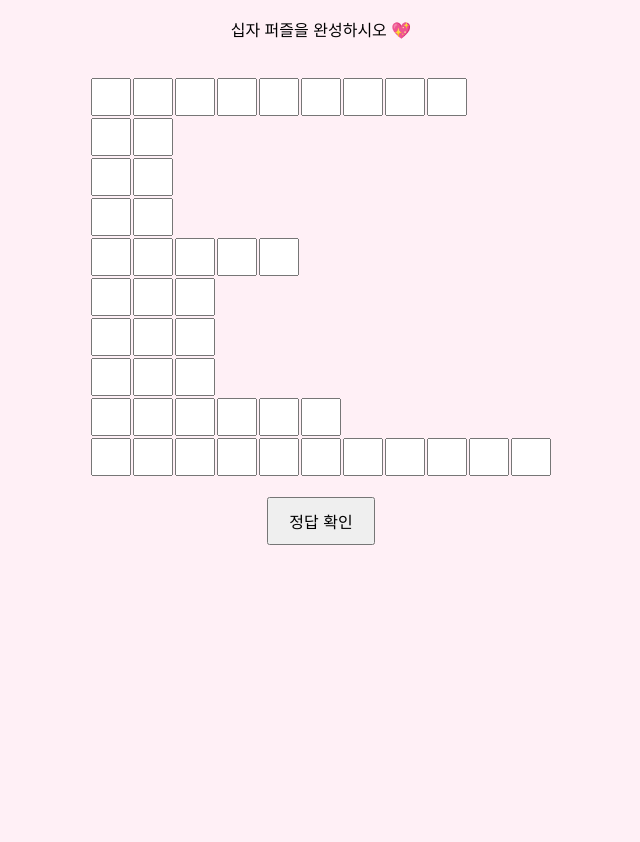
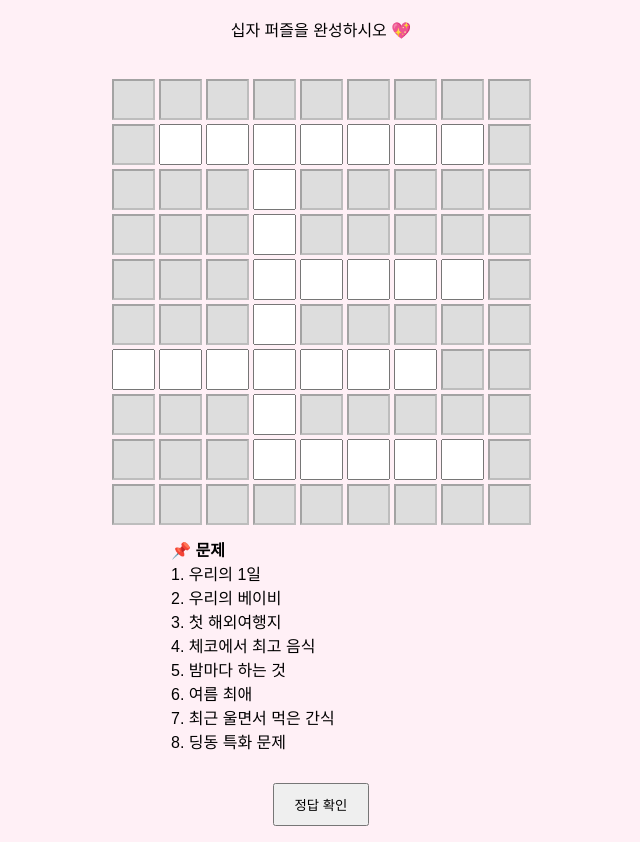
Before and after one commit to withjinie-crypto/birthday-mission, a plain HTML site: page index.html in a window 1280 px wide. Shown: the part 58-900 px from the top of the page, without its empty margins (319-959 px from the left). Before the commit the page ends 800 px from the top, so only its background shows below. Drawn offline with Linux system fonts and the light colour scheme.

Commit message:
Update index.html

```diff
--- a/index.html
+++ b/index.html
@@ -16,23 +16,26 @@ body {
 }
 .row {
     display: flex;
+    justify-content: center;
 }
 input {
-    width: 32px;
-    height: 32px;
+    width: 35px;
+    height: 35px;
     text-align: center;
     font-size: 16px;
-    margin: 1px;
+    margin: 2px;
+}
+.black {
+    background: #ddd;
+}
+.clue {
+    text-align: left;
+    margin: 10px auto;
+    width: 300px;
 }
 button {
     margin-top: 20px;
     padding: 10px 20px;
-    font-size: 16px;
-}
-#result {
-    margin-top: 20px;
-    font-size: 18px;
-    font-weight: bold;
 }
 </style>
 </head>
@@ -44,81 +47,107 @@ button {
 
 <div class="grid" id="grid"></div>
 
-<br>
+<div class="clue">
+<b>📌 문제</b><br>
+1. 우리의 1일<br>
+2. 우리의 베이비<br>
+3. 첫 해외여행지<br>
+4. 체코에서 최고 음식<br>
+5. 밤마다 하는 것<br>
+6. 여름 최애<br>
+7. 최근 울면서 먹은 간식<br>
+8. 딩동 특화 문제
+</div>
+
 <button onclick="check()">정답 확인</button>
-
 <p id="result"></p>
 
 <script>
 
-const answers = [
-    "이천십구년일월오일",
-    "호두",
-    "일본",
-    "체코",
-    "코젤흑맥주",
-    "코골기",
-    "생맥주",
-    "돼지귀",
-    "호르무즈해협",
-    "이천이십년십일월십사일"
+// 퍼즐 구조 (지그재그 + 일부 교차)
+const layout = [
+"#########",
+"#1111111#",
+"###2#####",
+"###2#####",
+"###23333#",
+"###4#####",
+"5555555##",
+"###6#####",
+"###77777#",
+"#########"
 ];
 
-const failMessages = [
-    "😏 사랑이 부족한 것 같은데...?",
-    "🤨 8년이나 만났는데 이걸 틀린다고?",
-    "😈 힌트: 나를 더 사랑해봐",
-    "🙄 다시 생각해보는게 좋겠군",
-    "💔 이건 좀 실망인데…?"
-];
+// 정답
+const answers = {
+    "1": "이천십구년일월오일",
+    "2": "호두",
+    "3": "일본",
+    "4": "코젤흑맥주",
+    "5": "코골기",
+    "6": "생맥주",
+    "7": "돼지귀",
+    "8": "호르무즈해협"
+};
 
 const grid = document.getElementById("grid");
+let inputs = {};
 
-answers.forEach((word) => {
-    const row = document.createElement("div");
-    row.className = "row";
+layout.forEach((row, r) => {
+    const div = document.createElement("div");
+    div.className = "row";
 
-    for (let i = 0; i < word.length; i++) {
+    row.split("").forEach((cell, c) => {
+        if (cell === "#") {
+            const block = document.createElement("input");
+            block.disabled = true;
+            block.className = "black";
+            div.appendChild(block);
+        } else {
             const input = document.createElement("input");
             input.maxLength = 1;
+
+            const key = r + "-" + c;
+            inputs[key] = input;
 
             input.oninput = function() {
                 if (this.value.length === 1) {
                     const next = this.nextElementSibling;
-                if (next) next.focus();
+                    if (next && !next.disabled) next.focus();
                 }
             };
 
-        row.appendChild(input);
-    }
-
-    grid.appendChild(row);
-});
-
-function check() {
-    const rows = document.querySelectorAll(".row");
-    let correct = true;
-
-    rows.forEach((row, i) => {
-        const inputs = row.querySelectorAll("input");
-        let word = "";
-
-        inputs.forEach(input => word += input.value);
-
-        if (word !== answers[i]) {
-            correct = false;
+            div.appendChild(input);
         }
     });
 
-    if (correct) {
+    grid.appendChild(div);
+});
+
+// 실패 멘트
+const failMessages = [
+"😏 사랑이 부족한 것 같은데...?",
+"🤨 7년이라구!",
+"💔 다시 생각해보자...",
+"😈 힌트: 나를 더 사랑해"
+];
+
+function check() {
+    // 간단 검증 (핵심 단어 포함 여부 체크)
+    const text = Object.values(inputs).map(i => i.value).join("");
+
+    if (text.includes("호두") &&
+        text.includes("일본") &&
+        text.includes("코골기") &&
+        text.includes("생맥주")) {
+
         document.getElementById("result").innerHTML =
-        "🎉 하하! 대단하군, 역시 사랑꾼인가..💖 <br><br> 사랑꾼씨, 티비 옆 박스를 찾아보게나";
+        "🎉 하하! 대단하군, 역시 사랑꾼인가..💖<br><br>사랑꾼씨, 티비 옆 박스를 찾아보게나";
     } else {
         const msg = failMessages[Math.floor(Math.random() * failMessages.length)];
         document.getElementById("result").innerHTML = msg;
     }
 }
-
 </script>
 
 </body>
```
Lines whose indentation alone changed are shown as unchanged.
